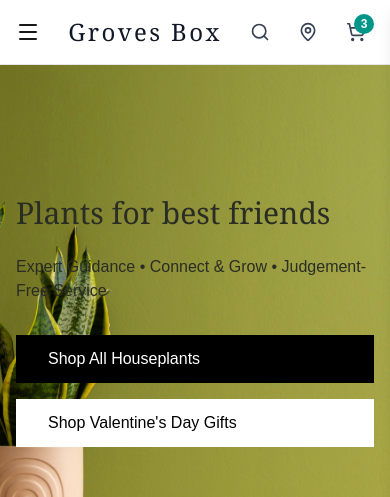
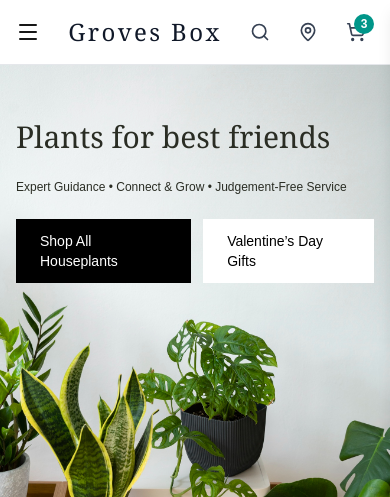
Before and after one commit to Yesh21102001/Groves_Box, a Next.js app: page / in a window 390 px wide. Shown: the top 497 px of the page. Built offline with nearby package versions, Linux system fonts and the light colour scheme.

Commit message:
first commit

```diff
--- a/src/components/Home/Home.jsx
+++ b/src/components/Home/Home.jsx
@@ -161,27 +161,34 @@
         className="
     relative w-full
     min-h-[70vh]
-    sm:min-h-[70vh]
-    lg:min-h-[70vh]
     2xl:min-h-[85vh]
     px-4 sm:px-6 lg:px-12 2xl:px-24
     flex items-center justify-end
     bg-cover bg-center
+
+    /* MOBILE background */
+    bg-[url('/images/2151022076.jpg')]
+
+    /* DESKTOP background */
+    sm:bg-[url('/images/2151022072.jpg')]
   "
-        style={{ backgroundImage: "url('/images/2151022072.jpg')" }}
       >
         {/* Optional overlay */}
         <div className="absolute inset-0"></div>
 
-        <div className="relative w-full max-w-7xl 2xl:max-w-[1600px] mt-[-80px]">
+        <div className="
+  relative w-full
+  max-w-7xl 2xl:max-w-[1600px]
+  -mt-80 sm:-mt-40 lg:-mt-0
+">
+
           <div className="max-w-xl sm:max-w-2xl ml-auto">
 
             <h1
               className="
           font-serif font-light text-[#2a2d24]
           text-3xl sm:text-4xl lg:text-5xl 2xl:text-6xl
-          leading-tight
-          mb-6 sm:mb-8
+          leading-tight mb-6 sm:mb-8
         "
             >
               Plants for best friends
@@ -190,22 +197,22 @@
             <p
               className="
           text-[#2a2d24]
-          text-base
-          sm:text-m
-          mb-8 sm:mb-10
+    text-xs sm:text-sm lg:text-base
+    mb-6 sm:mb-10
         "
             >
               Expert Guidance • Connect & Grow • Judgement-Free Service
             </p>
 
-            <div className="flex flex-col sm:flex-row gap-4 sm:gap-6">
+            {/* BUTTONS – SIDE BY SIDE EVEN ON MOBILE */}
+            <div className="flex flex-row gap-3 sm:gap-6">
               <Link
                 href="/collections"
                 className="
             bg-black text-white
-            px-8 lg:px-10
+            px-6 sm:px-8 lg:px-10
             py-3 lg:py-4
-            text-base lg:text-l
+            text-sm sm:text-base
             font-medium
             hover:bg-gray-800 transition
           "
@@ -217,21 +224,20 @@
                 href="/collections"
                 className="
             bg-white text-black
-            px-8 lg:px-10
+            px-6 sm:px-8 lg:px-10
             py-3 lg:py-4
-            text-base lg:text-l
+            text-sm sm:text-base
             font-medium
             hover:bg-black hover:text-white transition
           "
               >
-                Shop Valentine's Day Gifts
+                Valentine’s Day Gifts
               </Link>
             </div>
 
           </div>
         </div>
       </section>
-
 
 
       {/* MOST POPULAR PLANTS */}
```
Also changed, not shown: public/images/2151022076.jpg (added).
